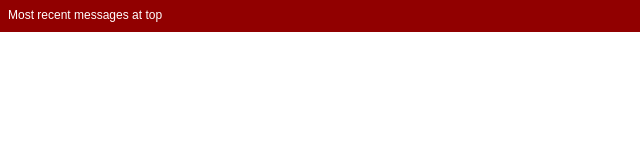
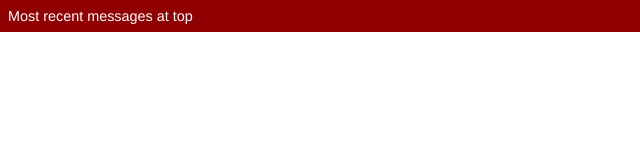
Before and after one commit to paulhayes/lockkeeper, an Electron app: page console.htm in a window 800 px wide. Shown: the full height of the page, 0-640 px from the left. Drawn offline with Linux system fonts and the light colour scheme; no server answers.

Commit message:
tweaks to consol

```diff
--- a/console.htm
+++ b/console.htm
@@ -7,9 +7,9 @@
         <meta name="viewport" content="width=device-width, initial-scale=1, user-scalable=0, maximum-scale=1, minimum-scale=1">
     </head>
     <body style="margin:0;" >
-        <font style="font-family:Arial; font-size:9pt;">
-        <div id="header" style="background-color:#910000; color:white; height:16px; padding:8px;">Most recent messages at top<input type="button" style="float:right;" value="Clear Log" onclick="clearList()";/></div>
-        <div id="debug" style="padding:4px;"></div>
+        <font style="font-family:'Helvetica Neue', Arial, Helvetica, sans-serif; font-size:9pt;">
+        <div id="header" style="background-color:#910000; color:white; font-size:larger; height:16px; padding:8px;">Most recent messages at top<input type="button" style="float:right;" value="Clear Log" onclick="clearList()";/></div>
+        <div id="debug" style="padding:4px; padding-left:8px;"></div>
         </font>
         <script>
             const { ipcRenderer } = require('electron');
```
